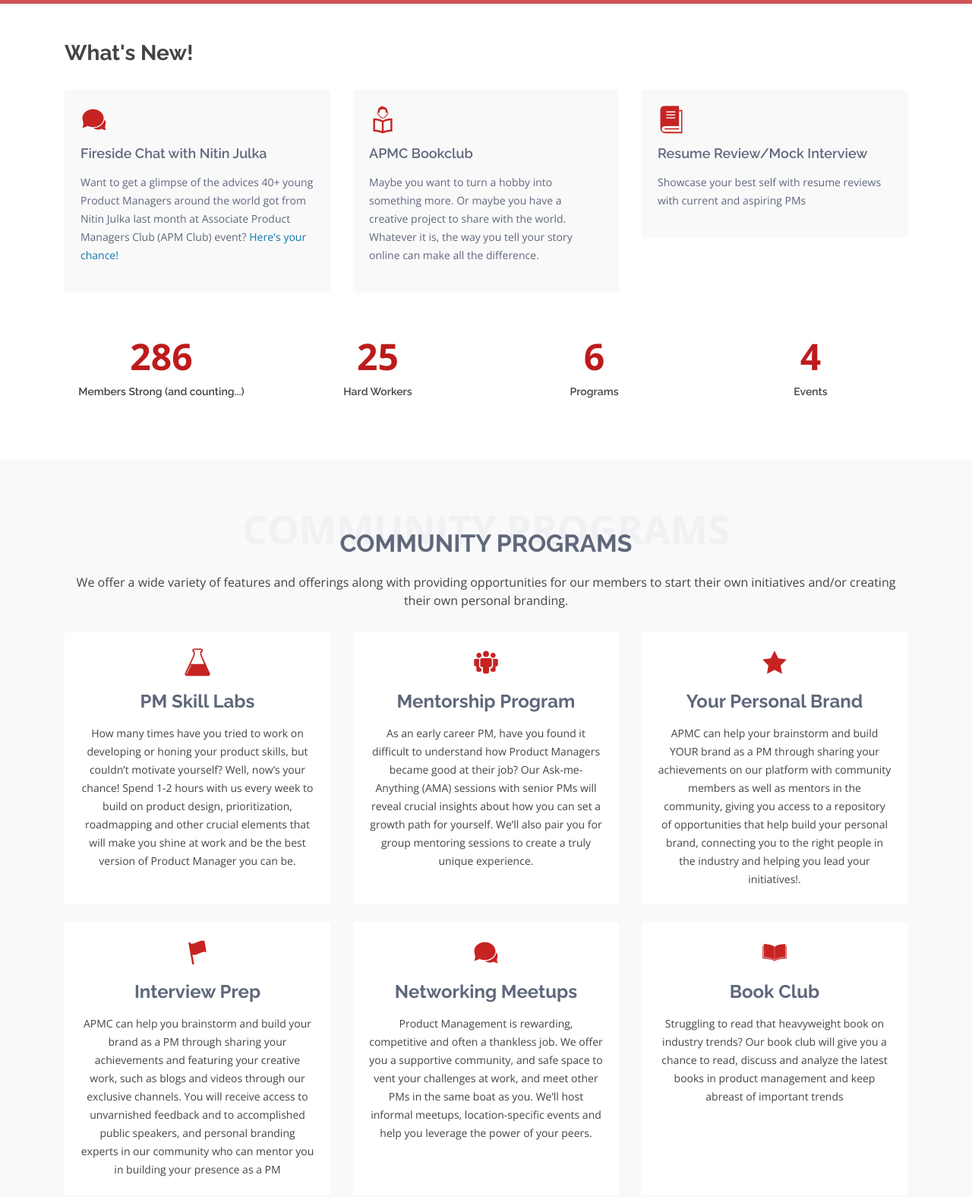
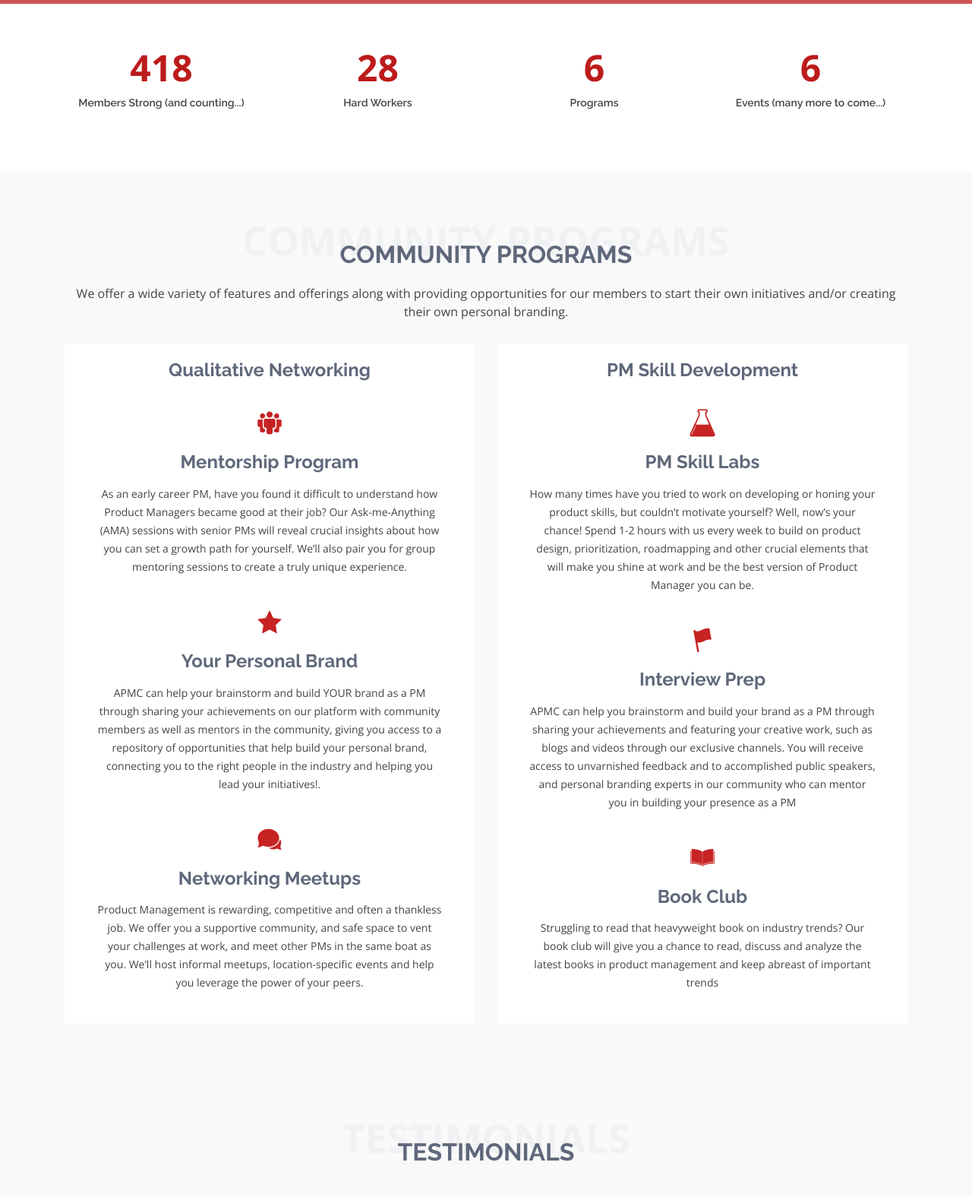
Before and after one commit to apmclub/apmclub.github.io, a plain HTML site: page index.html in a window 1280 px wide. Shown: the part 1040-2615 px from the top of the page at 76% size. Drawn offline with nearby package versions, Linux system fonts and the light colour scheme.

Commit message:
updated with necessary changes

```diff
--- a/index.html
+++ b/index.html
@@ -4,7 +4,8 @@
 <head>
   <meta charset="utf-8">
   <meta content="width=device-width, initial-scale=1.0" name="viewport">
-  <meta property="og:image" content="https://media-exp1.licdn.com/dms/image/C560BAQGs30Aekzq5Yw/company-logo_200_200/0?e=1602115200&v=beta&t=GrnEs81q0DrD4eo9R2MufO6K80d_kX6oELlWhRgxADY" />
+  <meta property="og:image"
+    content="https://media-exp1.licdn.com/dms/image/C560BAQGs30Aekzq5Yw/company-logo_200_200/0?e=1602115200&v=beta&t=GrnEs81q0DrD4eo9R2MufO6K80d_kX6oELlWhRgxADY" />
   <title>APMC - Official</title>
   <meta content="" name="descriptison">
   <meta content="" name="keywords">
@@ -14,7 +15,9 @@
   <link href="assets/img/apmc.png" rel="apmc">
 
   <!-- Google Fonts -->
-  <link href="https://fonts.googleapis.com/css?family=Open+Sans:300,300i,400,400i,600,600i,700,700i|Raleway:300,300i,400,400i,500,500i,600,600i,700,700i|Poppins:300,300i,400,400i,500,500i,600,600i,700,700i" rel="stylesheet">
+  <link
+    href="https://fonts.googleapis.com/css?family=Open+Sans:300,300i,400,400i,600,600i,700,700i|Raleway:300,300i,400,400i,500,500i,600,600i,700,700i|Poppins:300,300i,400,400i,500,500i,600,600i,700,700i"
+    rel="stylesheet">
 
   <!-- Vendor CSS Files -->
   <link href="assets/vendor/bootstrap/css/bootstrap.min.css" rel="stylesheet">
@@ -37,7 +40,7 @@
   <script async src="https://www.googletagmanager.com/gtag/js?id=UA-169632508-1"></script>
   <script>
     window.dataLayer = window.dataLayer || [];
-  function gtag(){dataLayer.push(arguments);}
+    function gtag() { dataLayer.push(arguments); }
     gtag('js', new Date());
 
     gtag('config', 'UA-169632508-1');
@@ -97,7 +100,8 @@
         <div class="col-lg-8 pt-10 pt-lg-0 order-2 order-lg-1 d-flex flex-column justify-content-right">
           <h1>Are you ready to accelerate your Product Management Career?</h1>
           <br>
-          <h2>" Become the best version of a Product Manager that you can be with APMC! " <i>- Arunima Sharma (Founder, APM Club)</i></h2>
+          <h2>" Become the best version of a Product Manager that you can be with APMC! " <i>- Arunima Sharma (Founder,
+              APM Club)</i></h2>
           <br><br>
           <div class="d-flex">
             <a href="#cta" class="btn-get-started scrollto">Learn More</a>
@@ -121,50 +125,17 @@
         <div class="text-center">
           <h3>OUR MISSION.
             <br><br>
-          <p>We are here to create "THE best version of a Product Manager in YOU" through skill development opportunities and resources for building your own PERSONAL BRAND, with a closely-knit community of current and aspiring Product Managers!
-            <br><br>It is a product BY Product Managers FOR Product Managers looking to become their best versions, because together we can!</p>
+            <p>We are here to create "THE best version of a Product Manager in YOU" through skill development
+              opportunities and resources for building your own PERSONAL BRAND, with a closely-knit community of current
+              and aspiring Product Managers!
+              <br><br>It is a product BY Product Managers FOR Product Managers looking to become their best versions,
+              because together we can!</p>
           </h3>
         </div>
 
       </div>
     </section>
     <!-- End Cta Section -->
-
-
-    <!-- ======= Featured Services Section ======= -->
-    <br><br>
-    <section id="featured-services" class="featured-services">
-      <div class="container">
-        <div class="content">
-          <h3><b>What's New!</b></h3>
-          <br>
-        </div>
-        <div class="row">
-          <div class="col-lg-4 col-md-6">
-            <div class="icon-box">
-              <div class="icon"><i class="icofont-speech-comments"></i></div>
-              <h4 class="title"><a href="">Fireside Chat with Nitin Julka </a></h4>
-              <p class="description">Want to get a glimpse of the advices 40+ young Product Managers around the world got from Nitin Julka last month at Associate Product Managers Club (APM Club) event? <a href="https://www.linkedin.com/pulse/apm-club-notes-fireside-chat-nitin-julka-arunima-sharma/?trackingId=9yGdmgDAQSCWnvlAHbH5Xw%3D%3D">Here's your chance!</a></p>
-            </div>
-          </div>
-          <div class="col-lg-4 col-md-6 mt-4 mt-md-0">
-            <div class="icon-box">
-              <div class="icon"><i class="icofont-read-book-alt"></i></div>
-              <h4 class="title"><a href="">APMC Bookclub</a></h4>
-              <p class="description">Maybe you want to turn a hobby into something more. Or maybe you have a creative project to share with the world. Whatever it is, the way you tell your story online can make all the difference.</p>
-            </div>
-          </div>
-          <div class="col-lg-4 col-md-6 mt-4 mt-lg-0">
-            <div class="icon-box">
-              <div class="icon"><i class="icofont-book-alt"></i></div>
-              <h4 class="title"><a href="">Resume Review/Mock Interview</a></h4>
-              <p class="description">Showcase your best self with resume reviews with current and aspiring PMs</p>
-            </div>
-          </div>
-        </div>
-
-      </div>
-    </section><!-- End Featured Services Section -->
 
     <!-- ======= About Section ======= -->
     <!-- <section id="about" class="about">
@@ -205,12 +176,12 @@
         <div class="row counters">
 
           <div class="col-lg-3 col-6 text-center">
-            <span data-toggle="counter-up">286</span>
+            <span data-toggle="counter-up">418</span>
             <p>Members Strong (and counting...)</p>
           </div>
 
           <div class="col-lg-3 col-6 text-center">
-            <span data-toggle="counter-up">25</span>
+            <span data-toggle="counter-up">28</span>
             <p>Hard Workers</p>
           </div>
 
@@ -220,8 +191,8 @@
           </div>
 
           <div class="col-lg-3 col-6 text-center">
-            <span data-toggle="counter-up">4</span>
-            <p>Events</p>
+            <span data-toggle="counter-up">6</span>
+            <p>Events (many more to come...)</p>
           </div>
 
         </div>
@@ -236,61 +207,77 @@
         <div class="section-title">
           <span>COMMUNITY PROGRAMS</span>
           <h2>COMMUNITY PROGRAMS</h2>
-          <p>We offer a wide variety of features and offerings along with providing opportunities for our members to start their own initiatives and/or creating their own personal branding. </p>
+          <p>We offer a wide variety of features and offerings along with providing opportunities for our members to
+            start their own initiatives and/or creating their own personal branding. </p>
         </div>
 
         <div class="row">
-          <div class="col-lg-4 col-md-6 d-flex align-items-stretch">
+          <div class="col-lg-6 col-md-6 d-flex align-items-stretch">
+            <div class="icon-box">
+              <h4><a href="">Qualitative Networking</a></h4>
+
+              <div class="icon-box">
+                <div class="icon"><i class="icofont-people"></i></div>
+                <h4><a href="">Mentorship Program</a></h4>
+                <p>As an early career PM, have you found it difficult to understand how Product Managers became good at
+                  their job? Our Ask-me-Anything (AMA) sessions with senior PMs will reveal crucial insights about how
+                  you can set a growth path for yourself. We’ll also pair you for group mentoring sessions to create a
+                  truly unique experience.
+              </div>
+
+              <div class="icon-box">
+                <div class="icon"><i class="icofont-star"></i></div>
+                <h4><a href="">Your Personal Brand</a></h4>
+                <p>APMC can help your brainstorm and build YOUR brand as a PM through sharing your achievements on our
+                  platform with community members as well as mentors in the community, giving you access to a repository
+                  of opportunities that help build your personal brand, connecting you to the right people in the
+                  industry and helping you lead your initiatives!.</p>
+              </div>
+
+              <div class="icon-box">
+                <div class="icon"><i class="icofont-speech-comments"></i></div>
+                <h4><a href="">Networking Meetups</a></h4>
+                <p>Product Management is rewarding, competitive and often a thankless job. We offer you a supportive
+                  community, and safe space to vent your challenges at work, and meet other PMs in the same boat as you.
+                  We’ll host informal meetups, location-specific events and help you leverage the power of your peers.
+                </p>
+              </div>
+
+            </div>
+          </div>
+
+          <div class="col-lg-6 col-md-6 d-flex align-items-stretch mt-4 mt-md-0">
+            <div class="icon-box">
+              <h4><a href="">PM Skill Development</a></h4>
               <div class="icon-box">
                 <div class="icon"><i class="icofont-laboratory"></i></div>
                 <h4><a href="">PM Skill Labs</a></h4>
-              <p>How many times have you tried to work on developing or honing your product skills, but couldn’t motivate yourself? Well, now’s your chance! Spend 1-2 hours with us every week to build on product design, prioritization, roadmapping and other crucial elements that will make you shine at work and be the best version of Product Manager you can be.</p>
-            </div>
+                <p>How many times have you tried to work on developing or honing your product skills, but couldn’t
+                  motivate yourself? Well, now’s your chance! Spend 1-2 hours with us every week to build on product
+                  design, prioritization, roadmapping and other crucial elements that will make you shine at work and be
+                  the best version of Product Manager you can be.</p>
               </div>
 
-          <div class="col-lg-4 col-md-6 d-flex align-items-stretch mt-4 mt-md-0">
-            <div class="icon-box">
-              <div class="icon"><i class="icofont-people"></i></div>
-              <h4><a href="">Mentorship Program</a></h4>
-              <p>As an early career PM, have you found it difficult to understand how Product Managers became good at their job? Our Ask-me-Anything (AMA) sessions with senior PMs will reveal crucial insights about how you can set a growth path for yourself. We’ll also pair you for group mentoring sessions to create a truly unique experience.
-              </p>
-            </div>
-          </div>
-
-          <div class="col-lg-4 col-md-6 d-flex align-items-stretch mt-4 mt-lg-0">
-            <div class="icon-box">
-              <div class="icon"><i class="icofont-star"></i></div>
-              <h4><a href="">Your Personal Brand</a></h4>
-              <p>APMC can help your brainstorm and build YOUR brand as a PM through sharing your achievements on our platform with community members as well as mentors in the community, giving you access to a repository of opportunities that help build your personal brand, connecting you to the right people in the industry and helping you lead your initiatives!.</p>
-            </div>
-          </div>
-
-          <div class="col-lg-4 col-md-6 d-flex align-items-stretch mt-4">
               <div class="icon-box">
                 <div class="icon"><i class="icofont-flag"></i></div>
                 <h4><a href="">Interview Prep</a></h4>
-              <p>APMC can help you brainstorm and build your brand as a PM through sharing your achievements and featuring your creative work, such as blogs and videos through our exclusive channels. You will receive access to unvarnished feedback and to accomplished public speakers, and personal branding experts in our community who can mentor you in building your presence as a PM</p>
-            </div>
+                <p>APMC can help you brainstorm and build your brand as a PM through sharing your achievements and
+                  featuring your creative work, such as blogs and videos through our exclusive channels. You will
+                  receive access to unvarnished feedback and to accomplished public speakers, and personal branding
+                  experts in our community who can mentor you in building your presence as a PM</p>
               </div>
 
-          <div class="col-lg-4 col-md-6 d-flex align-items-stretch mt-4">
-            <div class="icon-box">
-              <div class="icon"><i class="icofont-speech-comments"></i></div>
-              <h4><a href="">Networking Meetups</a></h4>
-              <p>Product Management is rewarding, competitive and often a thankless job. We offer you a supportive community, and safe space to vent your challenges at work, and meet other PMs in the same boat as you. We’ll host informal meetups, location-specific events and help you leverage the power of your peers. </p>
-            </div>
-          </div>
-
-          <div class="col-lg-4 col-md-6 d-flex align-items-stretch mt-4">
               <div class="icon-box">
                 <div class="icon"><i class="icofont-book"></i></div>
                 <h4><a href="">Book Club</a></h4>
-              <p>Struggling to read that heavyweight book on industry trends? Our book club will give you a chance to read, discuss and analyze the latest books in product management and keep abreast of important trends</p>
-            </div>
+                <p>Struggling to read that heavyweight book on industry trends? Our book club will give you a chance to
+                  read, discuss and analyze the latest books in product management and keep abreast of important trends
+                </p>
               </div>
 
             </div>
-
+          </div>
+        </div>
       </div>
     </section><!-- End Services Section -->
 
@@ -310,7 +297,9 @@
           <div class="testimonial-item">
             <p>
               <i class="bx bxs-quote-alt-left quote-icon-left"></i>
-              Coming from a primarily software engineering background, I was on my own when I wanted to break into Product Management. A community like APMC is something I wish I had before and during my first Product role because of the tremendous support!              <br><i class="bx bxs-quote-alt-right quote-icon-right"></i>
+              Coming from a primarily software engineering background, I was on my own when I wanted to break into
+              Product Management. A community like APMC is something I wish I had before and during my first Product
+              role because of the tremendous support! <br><i class="bx bxs-quote-alt-right quote-icon-right"></i>
             </p>
             <h3>Aakash Alurkar</h3>
             <h4>ex-PM Intern @ Zoom </h4>
@@ -319,7 +308,9 @@
           <div class="testimonial-item">
             <p>
               <i class="bx bxs-quote-alt-left quote-icon-left"></i>
-              Through APMC, I got to connect with people who have different backgrounds yet share similar goals as me. I found a supportive and collaborative network that I’ve learned a TON from the club in such a short time frame!
+              Through APMC, I got to connect with people who have different backgrounds yet share similar goals as me. I
+              found a supportive and collaborative network that I’ve learned a TON from the club in such a short time
+              frame!
               <br><i class="bx bxs-quote-alt-right quote-icon-right"></i>
             </p>
             <h3>Henrika Lim</h3>
@@ -329,7 +320,8 @@
           <div class="testimonial-item">
             <p>
               <i class="bx bxs-quote-alt-left quote-icon-left"></i>
-              Through the APM Club, I am able to learn more about how PMs in different companies/teams are solving similar problems in different ways, and also connect with empathetic and hard working PMs
+              Through the APM Club, I am able to learn more about how PMs in different companies/teams are solving
+              similar problems in different ways, and also connect with empathetic and hard working PMs
               <br><i class="bx bxs-quote-alt-right quote-icon-right"></i>
             </p>
             <h3>Keshav Sharma</h3>
@@ -339,7 +331,8 @@
           <div class="testimonial-item">
             <p>
               <i class="bx bxs-quote-alt-left quote-icon-left"></i>
-              I’m exhilarated to be a part of this community safe space where we achieve success through shared learnings and celebrate our victories!
+              I’m exhilarated to be a part of this community safe space where we achieve success through shared
+              learnings and celebrate our victories!
               <br><br><br><i class="bx bxs-quote-alt-right quote-icon-right"></i>
             </p>
             <h3>Soundarya Tekkalakota</h3>
@@ -365,15 +358,27 @@
           <div class="col-lg-5 d-flex align-items-stretch">
             <div class="info">
               <div class="address">
-                <a href="https://www.linkedin.com/company/associate-product-managers-club-apm-club/" target="_blank"><i class="icofont-linkedin"></i></a>
+                <a href="https://www.linkedin.com/company/associate-product-managers-club-apm-club/" target="_blank"><i
+                    class="icofont-linkedin"></i></a>
                 <h4>Follow our Linkedin page</h4>
-                <p>Linkedin is where you'll hear the latest buzz on our activities, connect with other event attendees and hear the latest news on product management today.</p>
+                <p>Linkedin is where you'll hear the latest buzz on our activities, connect with other event attendees
+                  and hear the latest news on product management today.</p>
               </div>
 
               <div class="address">
-                <a href="https://www.facebook.com/groups/2793296514052343/" target="_blank"><i class="icofont-facebook"></i></a>
+                <a href="https://www.facebook.com/groups/2793296514052343/" target="_blank"><i
+                    class="icofont-facebook"></i></a>
                 <h4>Join us on Facebook</h4>
-                <p>Our facebook group is open to product managers of all backgrounds. You'll be the first to hear about our upcoming events, access exclusive event notes, recordings and meet other members of this growing community.</p>
+                <p>Our facebook group is open to product managers of all backgrounds. You'll be the first to hear about
+                  our upcoming events, access exclusive event notes, recordings and meet other members of this growing
+                  community.</p>
+              </div>
+
+              <div class="address">
+                <a href="https://www.youtube.com/channel/UCk636dzpIgzBWrJc5mwVr6A" target="_blank"><i
+                    class="icofont-youtube"></i></a>
+                <h4>Check us out on Youtube</h4>
+                <p>Check out our event videos here!</p>
               </div>
             </div>
 
@@ -382,7 +387,10 @@
           <div class="col-lg-7 mt-5 mt-lg-0 d-flex align-items-stretch">
 
             <form action="forms/contact.php" method="post" role="form" class="php-email-form">
-              <iframe src="https://docs.google.com/forms/d/e/1FAIpQLSf2t9uooIbTkn3EgasFYXlUYtJTg8B2PCuzRcvjnE3QA1hvzg/viewform?embedded=true" width="100%" height="800" frameborder="0" marginheight="0" marginwidth="0">Loading…</iframe>              <!-- <div class="form-row">
+              <iframe
+                src="https://docs.google.com/forms/d/e/1FAIpQLSf2t9uooIbTkn3EgasFYXlUYtJTg8B2PCuzRcvjnE3QA1hvzg/viewform?embedded=true"
+                width="100%" height="800" frameborder="0" marginheight="0" marginwidth="0">Loading…</iframe>
+              <!-- <div class="form-row">
                 <div class="form-group col-md-6">
                   <label for="name">Your Name</label>
                   <input type="text" name="name" class="form-control" id="name" data-rule="minlen:4" data-msg="Please enter at least 4 chars" />
@@ -431,9 +439,11 @@
           <div class="col-lg-6">
             <h3>APMC</h3>
             <p>
-  “A great product manager has the brain of an engineer, the heart of a designer, and the speech of a diplomat.”
+              “A great product manager has the brain of an engineer, the heart of a designer, and the speech of a
+              diplomat.”
               – Deep Nishar, Vice President of Product at LinkedIn
-</p>          </div>
+            </p>
+          </div>
         </div>
 
 
```
Lines whose indentation alone changed are shown as unchanged.
